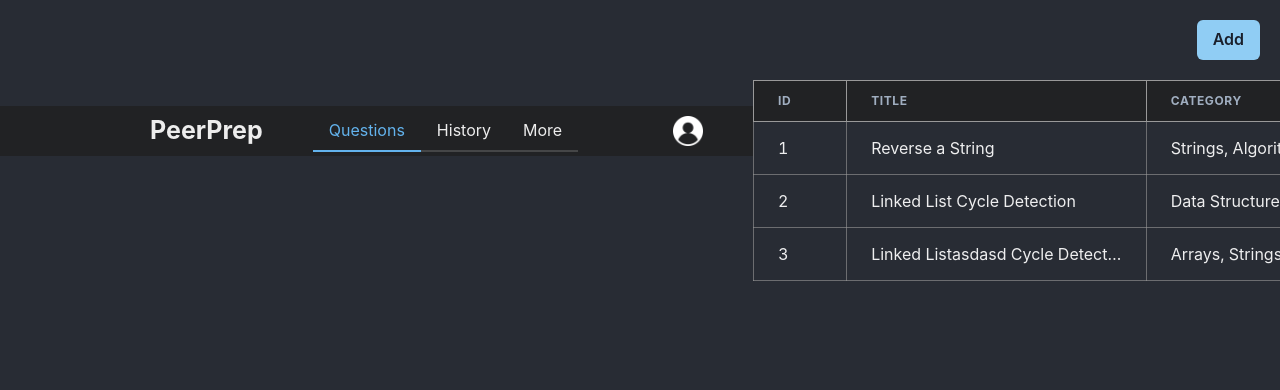
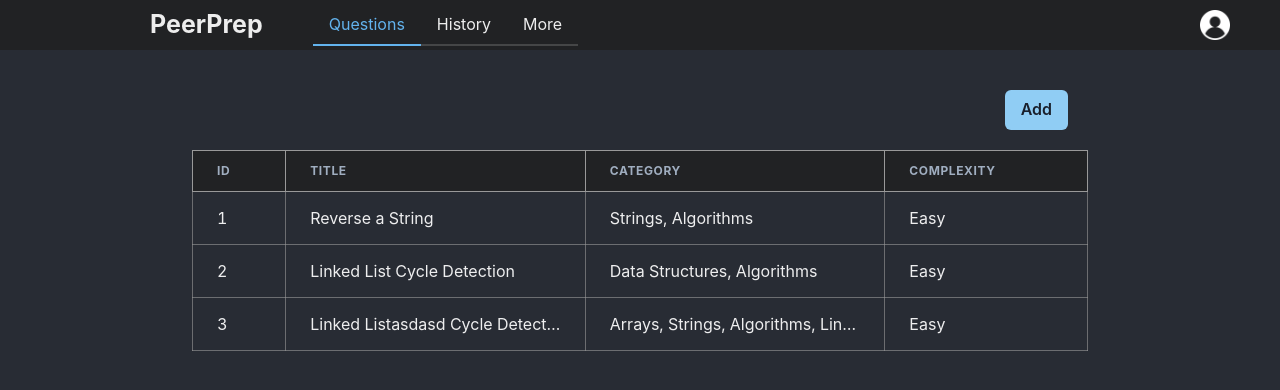
Before and after one commit to mandykqh/ay2324s1-course-assessment-g15, a React (Vite) app in the folder frontend/: page /home in a window 1280 px wide. Shown: the top 390 px of the page. Built offline with nearby package versions, Linux system fonts and the light colour scheme.

Commit message:
fix: styling

```diff
--- a/frontend/src/pages/QuestionPage.tsx
+++ b/frontend/src/pages/QuestionPage.tsx
@@ -81,7 +81,7 @@
 
   return (
     <NewQuestionContext.Provider value={ctxValue}>
-      <Center>
+      <Center flexDirection={'column'}>
         <NavigationBar mb={5} />
         <AddQuestionModal
           isVisible={addModalIsVisible}
```
